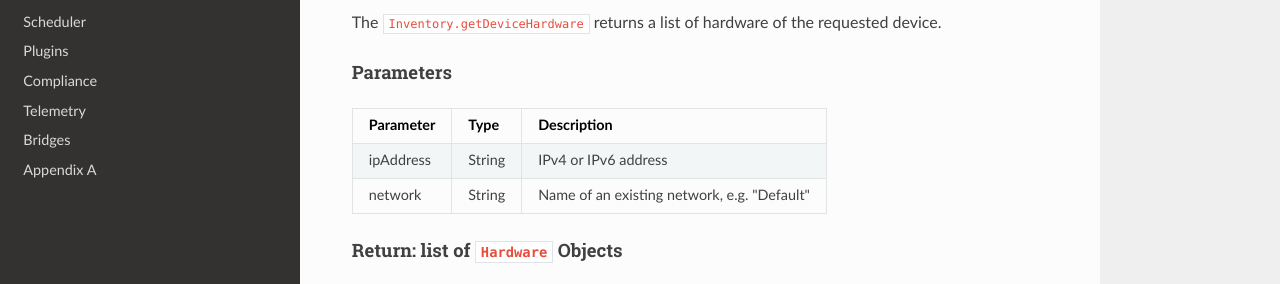
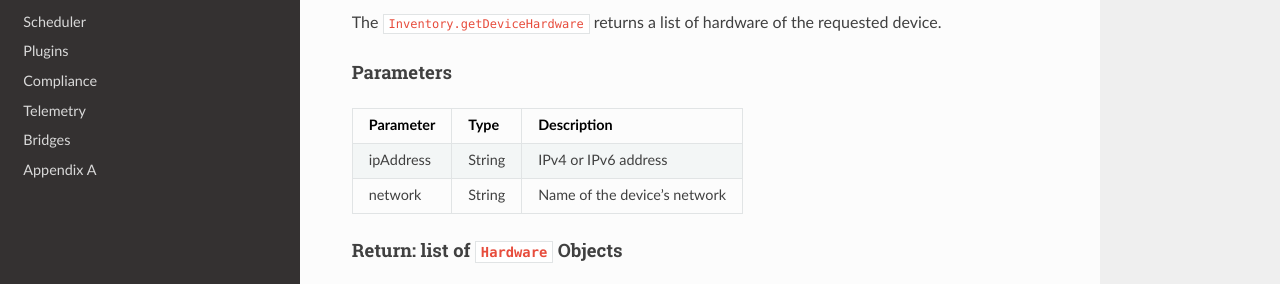
Before and after one commit to logicvein/NetLD-SDK, an MkDocs documentation site: the page built from docs/Inventory.md, in a window 1280 px wide and 900 px high, scrolled down 6127 px. Shown: the part 485-769 px from the top of the window. Built offline with MkDocs 1.6.1, drawn with Linux system fonts in a browser that asks for light colours; nearby versions of some CDN libraries; old or Windows-style settings are respelled for this version of MkDocs.

Commit message:
NL-6980 #comment network should be device's network

```diff
--- a/docs/Inventory.md
+++ b/docs/Inventory.md
@@ -286,6 +286,6 @@ The ``Inventory.getDeviceHardware`` returns a list of hardware of the requested
 | Parameter     | Type          | Description      |
 | ------------- | ------------- | --------------   |
 | ipAddress     | String  | IPv4 or IPv6 address |
-| network      | String   | Name of an existing network, e.g. "Default" |
+| network       | String  | Name of the device’s network |
 
 #### Return: list of ``Hardware`` Objects
```
